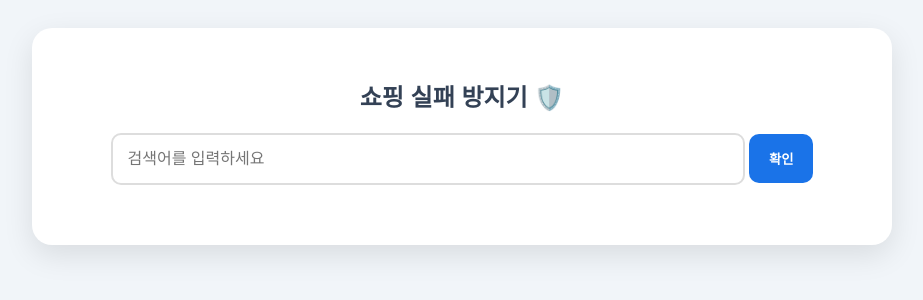
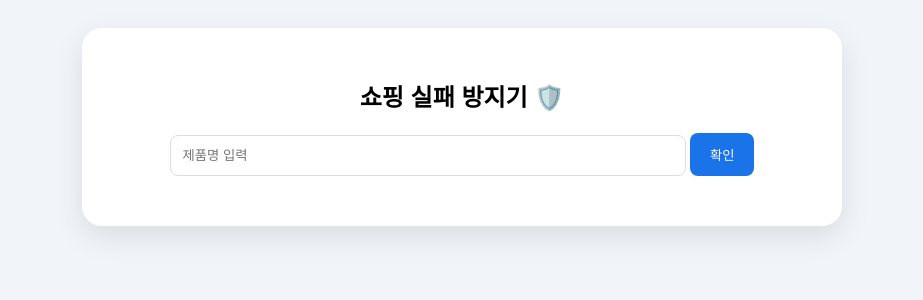
Before and after one commit to qjootkar1/-, a FastAPI app: template templates/index.html in a window 1280 px wide. Shown: the top 300 px of the page, without its empty margins (178-1101 px from the left). Run offline with FastAPI, Linux system fonts and the light colour scheme; the template is opened without the code that fills it, so the values that code supplies are empty.

Commit message:
Refactor styles and update HTML structure

```diff
--- a/templates/index.html
+++ b/templates/index.html
@@ -6,50 +6,38 @@
     <script src="https://cdn.jsdelivr.net/npm/vue@2"></script>
     <script src="https://cdn.jsdelivr.net/npm/axios/dist/axios.min.js"></script>
     <style>
-        body { font-family: sans-serif; background: #f1f5f9; padding: 20px; color: #334155; }
-        .box { max-width: 800px; margin: 0 auto; background: white; padding: 30px; border-radius: 20px; box-shadow: 0 10px 30px rgba(0,0,0,0.1); }
-        .score-box { text-align: center; padding: 30px; background: #1a73e8; color: white; border-radius: 15px; margin-bottom: 25px; }
-        .score-val { font-size: 4rem; font-weight: 800; }
-        .grid { display: grid; grid-template-columns: 1fr 1fr; gap: 20px; }
-        .card { padding: 20px; border-radius: 12px; border: 1px solid #e2e8f0; font-size: 0.9rem; }
-        .bad-card { background: #fff5f5; border-top: 5px solid #ef4444; }
-        .tag { background: rgba(255,255,255,0.2); padding: 5px 12px; border-radius: 15px; margin: 3px; display: inline-block; font-size: 0.8rem; }
-        input { width: 75%; padding: 15px; border: 2px solid #ddd; border-radius: 10px; font-size: 1rem; }
-        button { padding: 15px 20px; background: #1a73e8; color: white; border: none; border-radius: 10px; cursor: pointer; font-weight: bold; }
-        button:disabled { background: #cbd5e1; }
+        body { font-family: sans-serif; background: #f1f5f9; padding: 20px; }
+        .box { max-width: 700px; margin: 0 auto; background: white; padding: 30px; border-radius: 20px; box-shadow: 0 10px 30px rgba(0,0,0,0.1); }
+        .score-box { text-align: center; padding: 20px; background: #1a73e8; color: white; border-radius: 15px; margin-bottom: 20px; }
+        .score-val { font-size: 3rem; font-weight: bold; }
+        input { width: 70%; padding: 12px; border: 1px solid #ddd; border-radius: 8px; }
+        button { padding: 12px 20px; background: #1a73e8; color: white; border: none; border-radius: 8px; cursor: pointer; }
+        .con-item { background: #fff5f5; border-left: 4px solid #f56565; padding: 10px; margin-bottom: 5px; font-size: 0.85rem; }
     </style>
 </head>
 <body>
     <div id="app" class="box">
         <h2 style="text-align: center;">쇼핑 실패 방지기 🛡️</h2>
-        <div style="text-align: center; margin-bottom: 30px;">
-            <input v-model="query" placeholder="검색어를 입력하세요" @keyup.enter="analyze">
+        <div style="text-align: center; margin-bottom: 20px;">
+            <input v-model="query" placeholder="제품명 입력" @keyup.enter="analyze">
             <button @click="analyze" :disabled="loading" v-text="loading ? '분석 중...' : '확인'"></button>
         </div>
 
         <div v-if="res">
             <div class="score-box">
-                <div style="font-size: 1rem; opacity: 0.8;">실사용 평점</div>
-                <div class="score-val" v-text="res.score"></div>
-                <div><span v-for="t in res.summary.tags" class="tag" v-text="'#'+t"></span></div>
+                <div>구매 추천 점수</div>
+                <div class="score-val">[[ res.score ]]점</div>
+                <span v-for="t in res.summary.tags" style="margin: 0 5px; font-size: 0.8rem; opacity: 0.8;">#[[t]]</span>
             </div>
 
-            <div class="grid">
-                <div class="card">
-                    <strong style="color: #22c55e;">✅ 긍정적인 언급</strong>
-                    <ul style="padding-left: 20px; margin-top: 10px;"><li v-for="p in res.summary.pros" v-text="p"></li></ul>
-                </div>
-                <div class="card bad-card">
-                    <strong style="color: #ef4444;">⚠️ 주의해야 할 단점</strong>
-                    <ul style="padding-left: 20px; margin-top: 10px;"><li v-for="c in res.summary.cons" v-text="c"></li></ul>
-                </div>
+            <div style="margin-bottom: 20px;">
+                <strong>⚠️ 주요 불만 사항</strong>
+                <div v-for="c in res.summary.cons" class="con-item">[[ c ]]</div>
             </div>
 
-            <div style="margin-top: 30px;">
-                <h4 style="border-bottom: 1px solid #eee; padding-bottom: 5px;">🔍 실시간 수집 데이터</h4>
-                <div v-for="(r, i) in res.reviews" style="font-size: 0.8rem; color: #64748b; margin-bottom: 8px;">
-                    {{ i+1 }}. {{ r }}
-                </div>
+            <div>
+                <strong>🔍 수집 데이터 샘플</strong>
+                <div v-for="r in res.reviews" style="font-size: 0.75rem; color: #666; margin-top: 5px;">- [[ r ]]</div>
             </div>
         </div>
     </div>
@@ -57,6 +45,8 @@
     <script>
         new Vue({
             el: '#app',
+            // delimiters를 추가해 Vue가 [[ ]]를 인식하게 합니다.
+            delimiters: ['[[', ']]'],
             data: { query: '', res: null, loading: false },
             methods: {
                 async analyze() {
@@ -65,7 +55,7 @@
                     try {
                         const response = await axios.get('/analyze?q=' + encodeURIComponent(this.query));
                         this.res = response.data;
-                    } catch (e) { alert('분석 중 에러가 발생했습니다.'); }
+                    } catch (e) { alert('에러!'); }
                     finally { this.loading = false; }
                 }
             }
```
